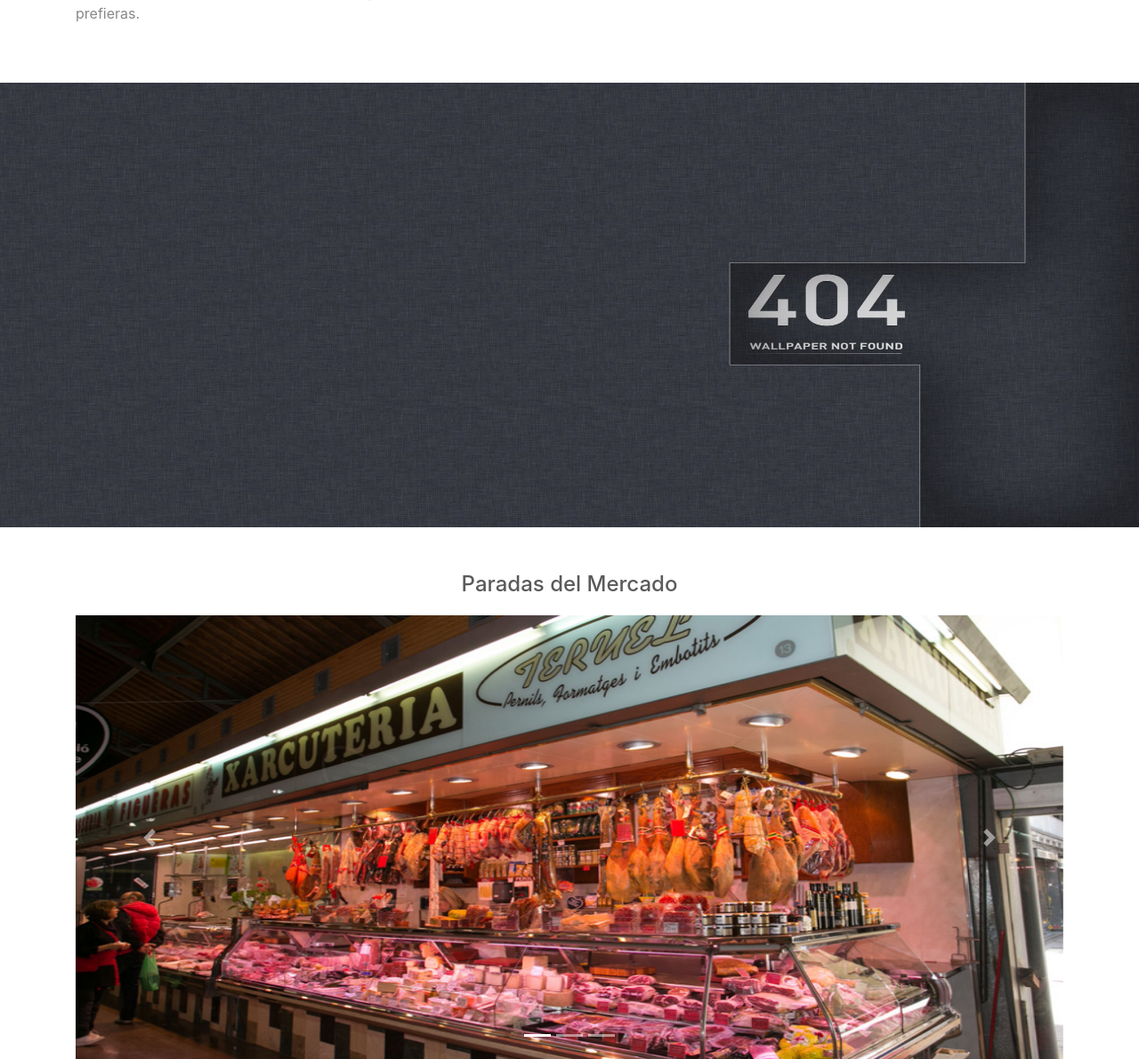
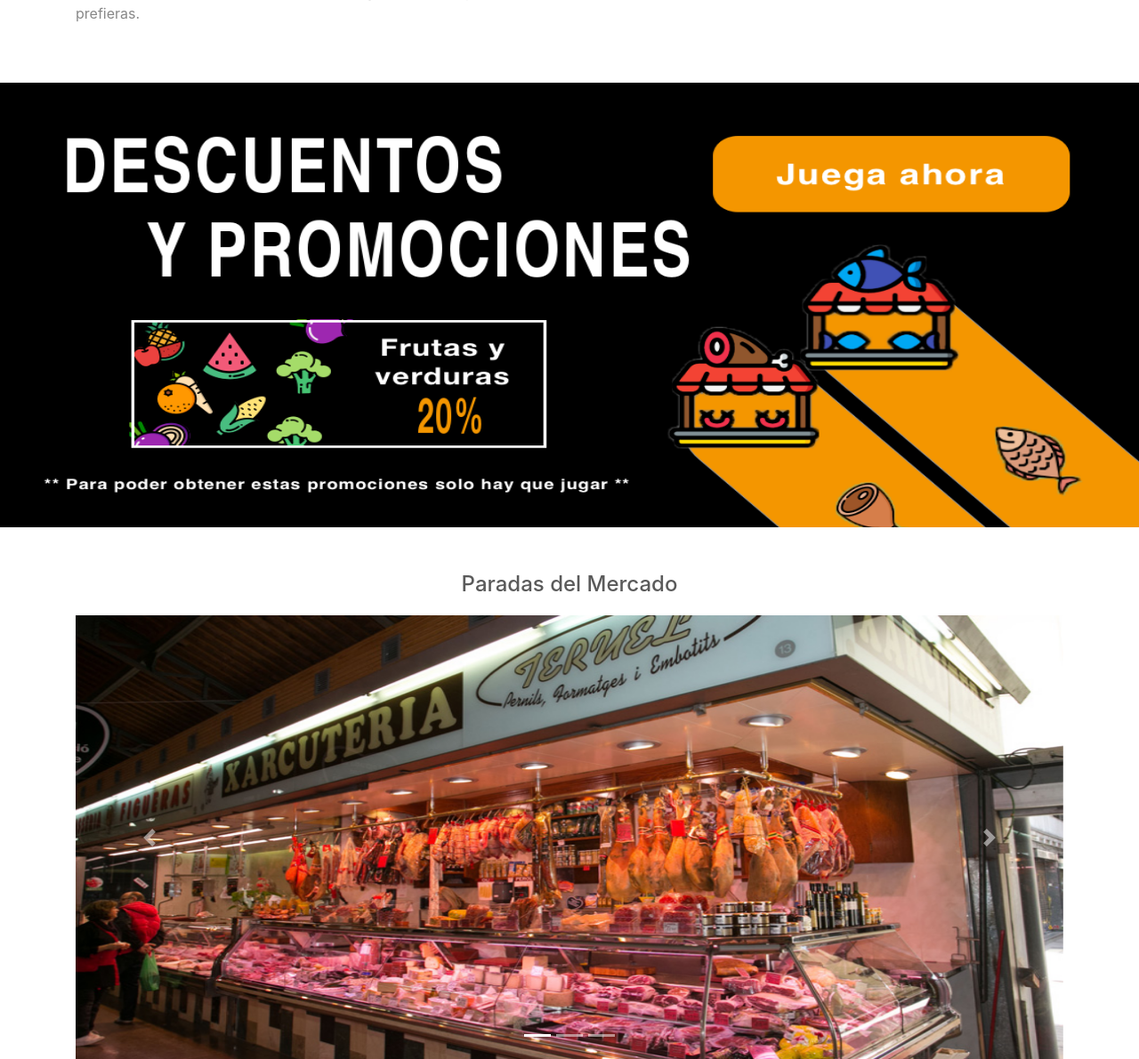
Before and after one commit to dpalacin98/Mercat-Concepcio, a PHP site: page /index.php in a window 1280 px wide. Shown: the part 1072-2263 px from the top of the page at 89% size. Run offline with PHP 8.4, Linux system fonts and the light colour scheme; a map, chart or similar area stays blank; some libraries are stand-ins or nearby versions.

Commit message:
Añadimos banner

```diff
--- a/index.php
+++ b/index.php
@@ -52,7 +52,7 @@
 			</div>
 		</div>
 		<div class="imagenPromocion">
-			<img src="media/fondo.jpg" alt="" width="100%" height="500px">
+			<img src="media/banner.png" alt="" width="100%" height="500px">
 		</div>
 		<div class="container">
 			<div class="row">
```
Also changed, not shown: media/banner.png (added).
